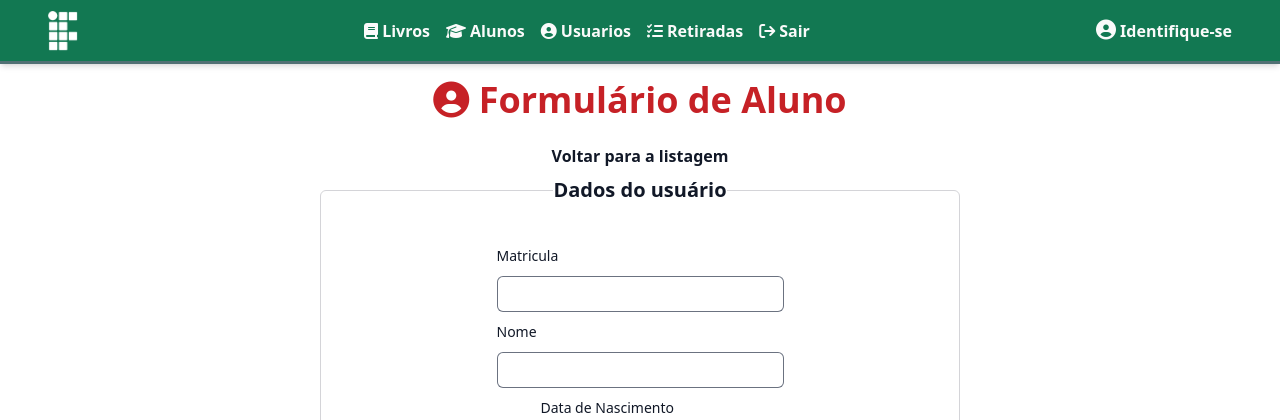
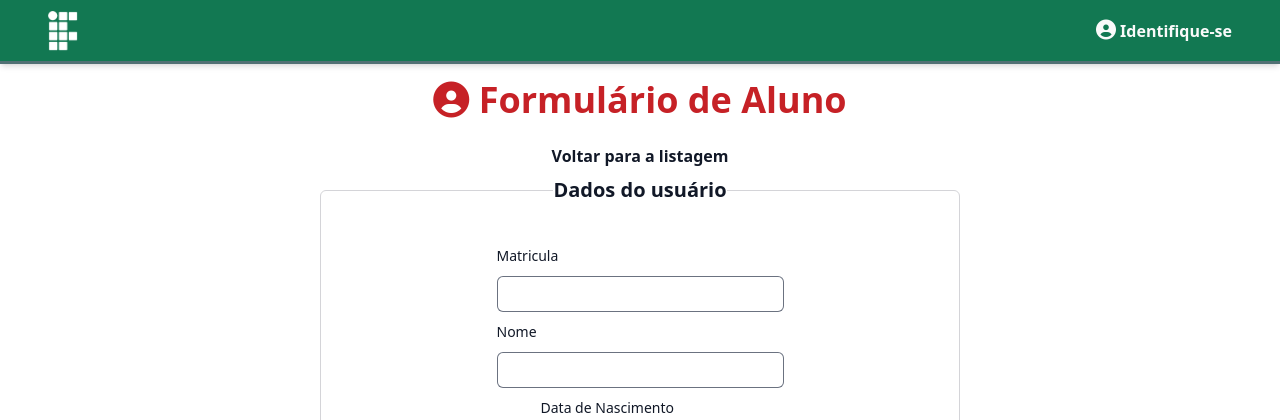
Before and after one commit to LucasAntunesDev/estagios-ifrs, a PHP site: template views/formAluno.php in a window 1280 px wide. Shown: the top 420 px of the page. Run offline with PHP 8.4, Linux system fonts and the light colour scheme; the template is opened without the code that fills it, so the values that code supplies are empty; some libraries are stand-ins or nearby versions.

Commit message:
update: header quando o usuário não está logado

```diff
--- a/views/includes/menu.php
+++ b/views/includes/menu.php
@@ -5,7 +5,8 @@ h-16 bg-[#127852] text-zinc-50 border-b-[3px] border-[#517174]">
 
 <img src="views/assets/IFRS W.png" alt="Logo do IFRS" class="h-10">
 
-<ul class="flex flex-row gap-x-4">
+<?php
+if(isset($_SESSION['usuario'])) echo '<ul class="flex flex-row gap-x-4">
 
     <li class="w-fit flex hover:text-zinc-200 transition duration-300 ease-in-out items-center gap-x-1 font-bold">
         <a href="livros.php">
@@ -33,9 +34,8 @@ h-16 bg-[#127852] text-zinc-50 border-b-[3px] border-[#517174]">
         <i class="fa-solid fa-arrow-right-from-bracket"></i>
         <a href="logout.php">Sair</a>
     </li>
-</ul>
+</ul>';
 
-<?php
     echo isset($_SESSION['usuario']) ? "<div class='flex justify-center items-center gap-x-2'><i class='fa-solid fa-circle-user text-xl'></i> <span class='font-bold text-zinc-50 hover:text-zinc-200'>" .$_SESSION['usuario']->getNome() ."</span></div>" :
     "<div class='flex justify-center items-center gap-x-2'><a href='login.php' class='font-bold hover:text-zinc-200'><i class='fa-solid fa-circle-user text-xl'></i> Identifique-se</a></div>"
 ?>
```
